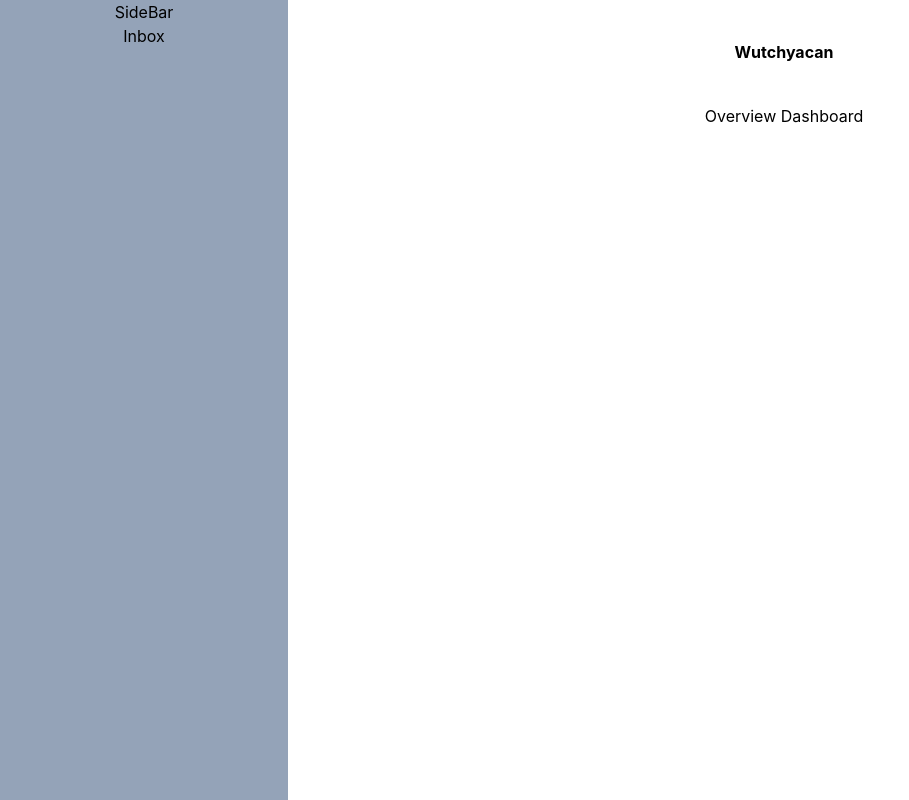
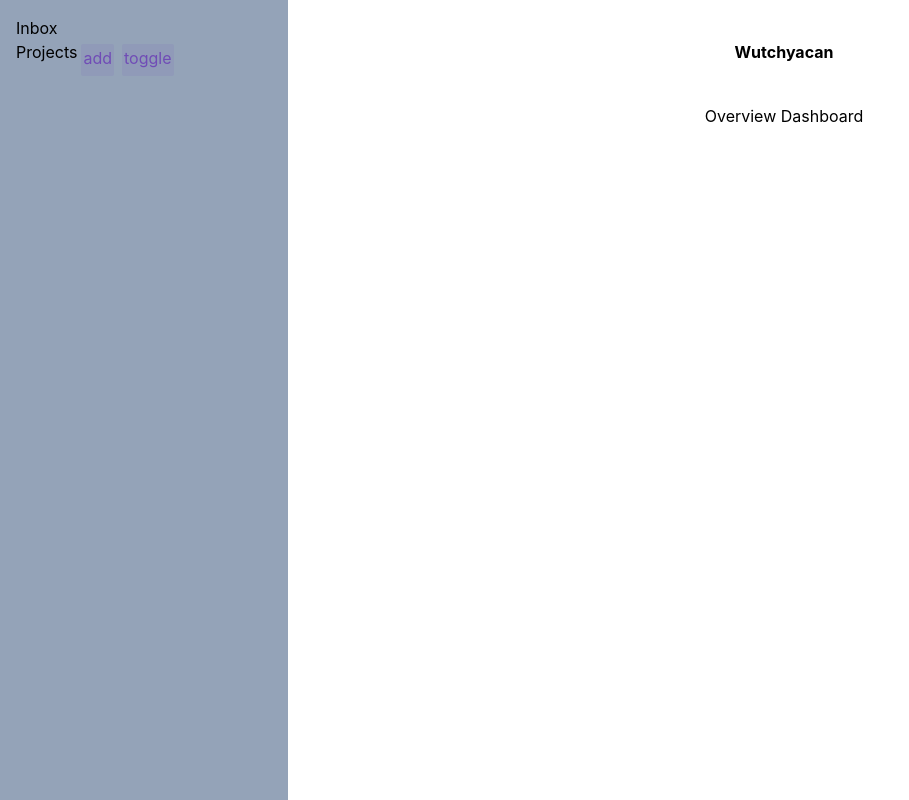
Before and after one commit to Kozyrov/wutchyacan-web, a React (Vite) app: page / in a window 1280 px wide. Shown: the whole page, without its empty margins (0-909 px from the left). Built offline with nearby package versions, Linux system fonts and the light colour scheme.

Commit message:
added sidebar, blade menu, blade.

```diff
--- a/src/App.tsx
+++ b/src/App.tsx
@@ -1,14 +1,41 @@
 import React from 'react';
 import './App.css';
-import SideBar from './features/sideBar/SideBar';
-import { Outlet } from 'react-router-dom';
+import SideBar from './components/sideBar/SideBar';
+import { Link, Outlet } from 'react-router-dom';
+import BladeMenu from './components/bladeMenu/BladeMenu';
 
 const App = () => {
+  const handleProjectNavigation = () => {
+    console.log('Project navigation');
+  };
+
+  const handleAddNewProject = () => {
+    console.log('Add new project');
+  };
+
   return (
     <div id="watchucan_web_app" data-testid="app">
       <header></header>
       <div className="flex min-h-screen">
-        <SideBar></SideBar>
+        <div className="h-screen w-72">
+          <SideBar>
+            <div className="p-4">
+              <nav>
+                <div className="flex">
+                  <Link to="/inbox">Inbox</Link>
+                </div>
+
+                <BladeMenu
+                  label="Projects"
+                  addOptionAction={handleAddNewProject}
+                  menuOptions={[]}
+                  selectAction={handleProjectNavigation}
+                />
+              </nav>
+            </div>
+          </SideBar>
+        </div>
+
         <main className="flex-col flex-grow h-full">
           <div className="justify-center m-7 p-3">
             <h1 className="font-bold">Wutchyacan</h1>
--- a/src/app/types.ts
+++ b/src/app/types.ts
@@ -14,5 +14,10 @@ export interface List {
   removed: string[];
   completed: string[];
 }
+
+export interface Option {
+  id: string;
+  label: string;
+}
 export type ReduxLoadingStatus = 'idle' | 'loading' | 'failed';
 export type TaskStatusLists = 'members' | 'removed' | 'completed';
--- /dev/null
+++ b/src/components/bladeMenu/BladeMenu.tsx
@@ -0,0 +1,44 @@
+import React from 'react';
+import { Option } from '../../app/types';
+import Blade from './blade/Blade';
+
+interface BladeMenuProps {
+  label: string;
+  addOptionAction?: () => void;
+  selectAction: (optionId: string) => void;
+  menuOptions: Option[];
+}
+
+const BladeMenu = ({
+  label,
+  addOptionAction,
+  menuOptions,
+  selectAction,
+}: BladeMenuProps) => {
+  const [isToggled, setIsToggled] = React.useState(false);
+
+  return (
+    <div className="flex-col">
+      <div className="flex">
+        <h1>{label}</h1>
+        {addOptionAction && (
+          <button type="button" onClick={addOptionAction}>
+            add
+          </button>
+        )}
+        <button type="button" onClick={() => setIsToggled(!isToggled)}>
+          toggle
+        </button>
+      </div>
+      {isToggled && (
+        <div>
+          {menuOptions.map(option => (
+            <Blade key={option.id} menuOption={option} action={selectAction} />
+          ))}
+        </div>
+      )}
+    </div>
+  );
+};
+
+export default BladeMenu;
--- /dev/null
+++ b/src/components/bladeMenu/blade/Blade.tsx
@@ -0,0 +1,19 @@
+import React from 'react';
+import { Option } from '../../../app/types';
+
+export interface BladeProps {
+  menuOption: Option;
+  action: (optionId: string) => void;
+}
+
+const Blade = ({ menuOption, action }: BladeProps) => {
+  return (
+    <div>
+      <button type="button" onClick={() => action(menuOption.id)}>
+        {menuOption.label}
+      </button>
+    </div>
+  );
+};
+
+export default Blade;
--- /dev/null
+++ b/src/components/sideBar/SideBar.tsx
@@ -0,0 +1,7 @@
+import React, { PropsWithChildren } from 'react';
+
+const SideBar = ({ children }: PropsWithChildren) => {
+  return <div className="h-full w-full bg-slate-400">{children}</div>;
+};
+
+export default SideBar;
--- a/src/features/bladeMenu/BladeMenu.tsx
+++ /dev/null
@@ -1,7 +0,0 @@
-import React from 'react';
-
-const BladeMenu = () => {
-  return <div>BladeMenu</div>;
-};
-
-export default BladeMenu;
--- a/src/features/sideBar/SideBar.tsx
+++ /dev/null
@@ -1,19 +0,0 @@
-import React from 'react';
-import { Link } from 'react-router-dom';
-
-const SideBar = () => {
-  return (
-    <div className="h-screen w-72 bg-slate-400">
-      SideBar
-      <nav>
-        <ul>
-          <li>
-            <Link to="/inbox">Inbox</Link>
-          </li>
-        </ul>
-      </nav>
-    </div>
-  );
-};
-
-export default SideBar;
--- a/src/main.tsx
+++ b/src/main.tsx
@@ -13,9 +13,9 @@ if (container) {
 
   root.render(
     <React.StrictMode>
-        <Provider store={store}>
-          <RouterProvider router={Router} />
-        </Provider>
+      <Provider store={store}>
+        <RouterProvider router={Router} />
+      </Provider>
     </React.StrictMode>
   );
 } else {
--- a/src/routing/ErrorPage.tsx
+++ b/src/routing/ErrorPage.tsx
@@ -21,6 +21,6 @@ const ErrorPage = () => {
       {error.data && <p>{error.data.message}</p>}
     </div>
   );
-}
+};
 
 export default ErrorPage;
```
Also changed, not shown: src/routing/Routes.tsx (+8 -8 lines), src/features/overviewDashboard/OverviewDashboard.tsx (line endings or trailing spaces).
